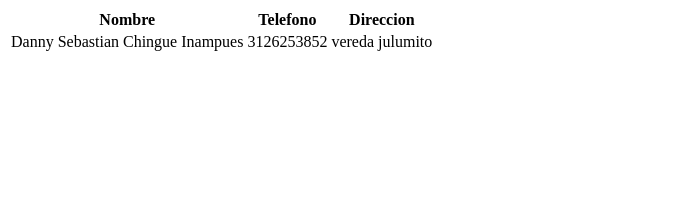
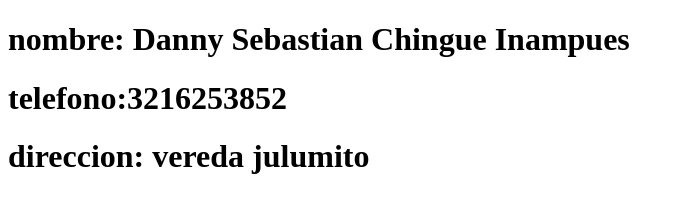
Before and after one commit to dannyy23/proyecto-DANNY-CHINGUE-1088649499, a plain HTML site: page sena danny.html in a window 1280 px wide. Shown: the whole page, without its empty margins (0-683 px from the left). Drawn offline with Linux system fonts and the light colour scheme.

Commit message:
vercion1

```diff
--- a/sena danny.html
+++ b/sena danny.html
@@ -6,22 +6,8 @@
     <title>Document</title>
 </head>
 <body>
-    <table>
-        <thead>
-          <tr>
-            <th>Nombre</th>
-            <th>Telefono</th>
-            <th>Direccion</th>
-
-          </tr>
-        </thead>
-        <tbody>
-          <tr>
-            <td>  Danny Sebastian Chingue Inampues</td>
-            <td>  3126253852</td>
-            <td>  vereda julumito</td>
-          </tr>
-        </tbody>
-      </table>
+ <h1>nombre: Danny Sebastian Chingue Inampues</h1>
+ <h1>telefono:3216253852</h1>
+ <h1>direccion: vereda julumito</h1>
 </body>
 </html>
```
